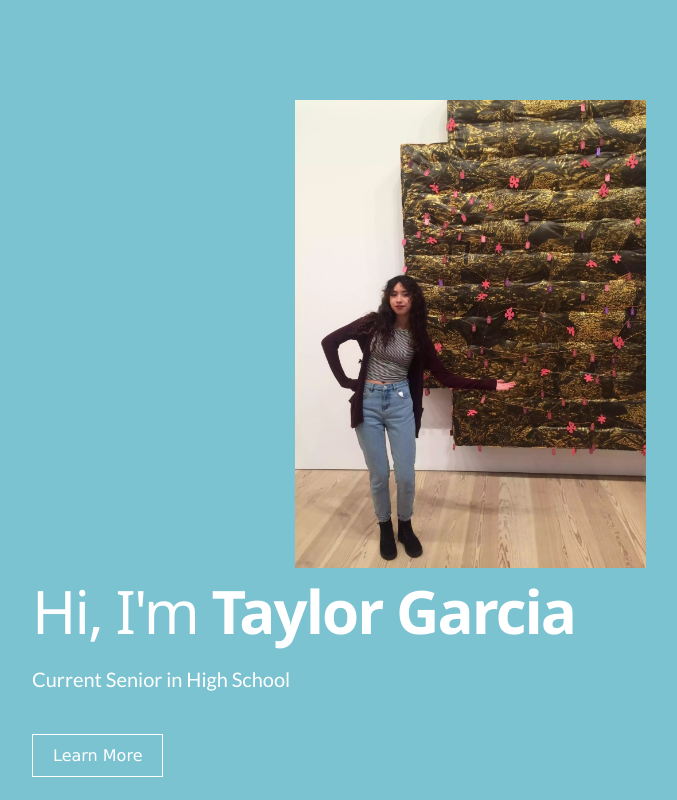
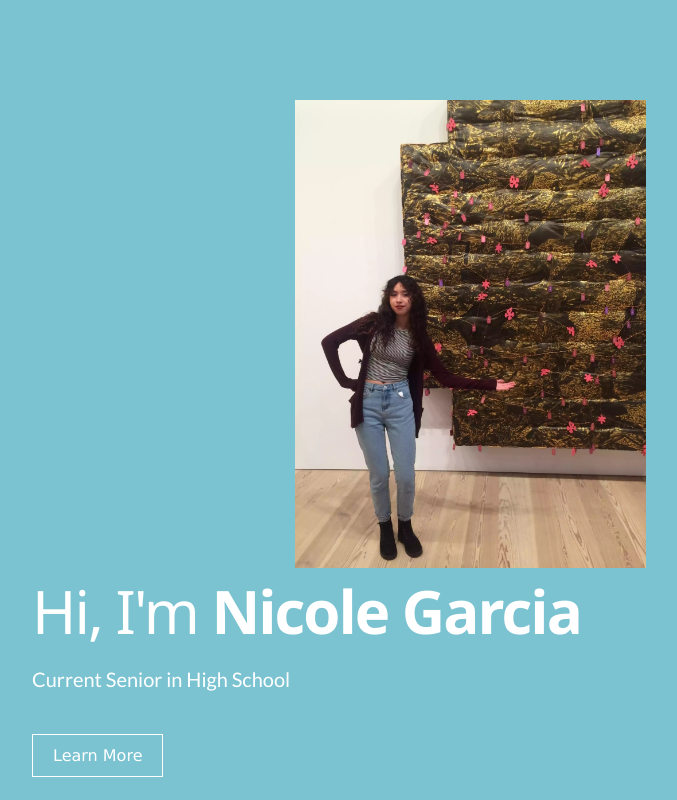
Before and after one commit to ngarcian/ngarcian.github.io, a plain HTML site: page index.html in a window 1280 px wide. Shown: the top 800 px of the page, without its empty margins (23-700 px from the left). Drawn offline with nearby package versions, Linux system fonts and the light colour scheme; a script that the page names is missing; a web font is replaced by a local one.

Commit message:
Update index.html

```diff
--- a/index.html
+++ b/index.html
@@ -41,7 +41,7 @@
       <div class="row">
         <div class="intro-text">
         <center><img style="width:40%;height:40%" src=coolcat.jpeg></center>
-          <div align="left"> <h1>Hi, I'm <span class="name"> Taylor Garcia </span></h1></div>
+          <div align="left"> <h1>Hi, I'm <span class="name"> Nicole Garcia </span></h1></div>
           <p>Current Senior in High School</p>
           <a href="#about" class="btn btn-default btn-lg page-scroll">Learn More</a> </div>
       </div>
```
